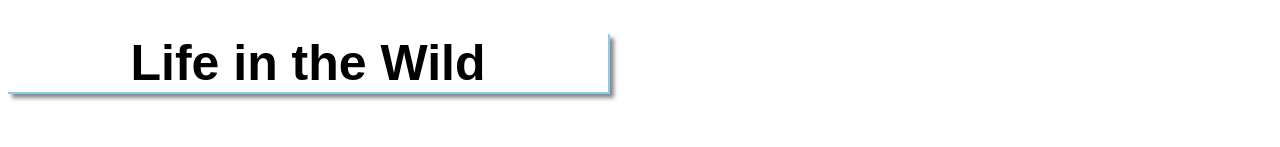
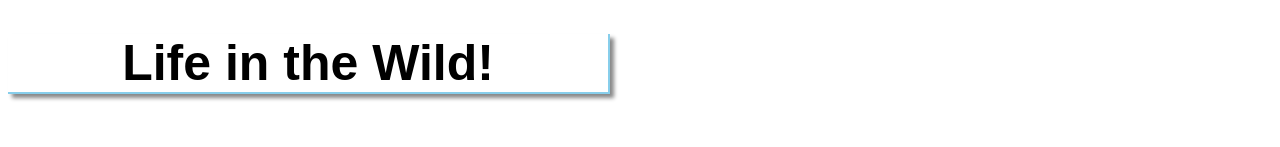
Before and after one commit to rammcodes/image-portfolio, a plain HTML site: page index.html in a window 1280 px wide. Shown: the top 147 px of the page. Drawn offline with Linux system fonts and the light colour scheme; grey boxes are pictures that could not be loaded.

Commit message:
edited file

```diff
--- a/index.html
+++ b/index.html
@@ -6,7 +6,7 @@
   </head>
 
   <body>
-    <div class="jcCenter"><h1 class="title">Life in the Wild</h1></div>
+    <div class="jcCenter"><h1 class="title">Life in the Wild!</h1></div>
     <div class="imgContainer">
       <img
         class="imgClass"
```
